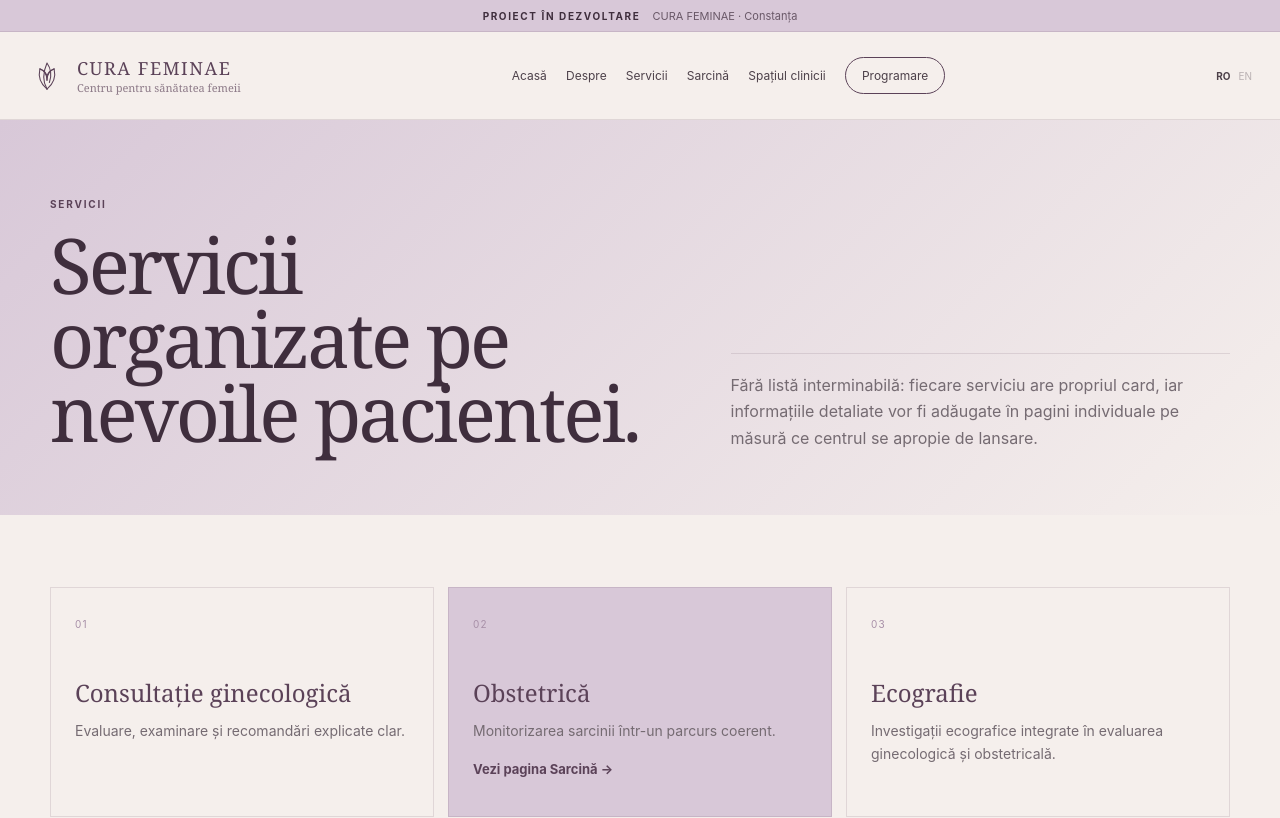
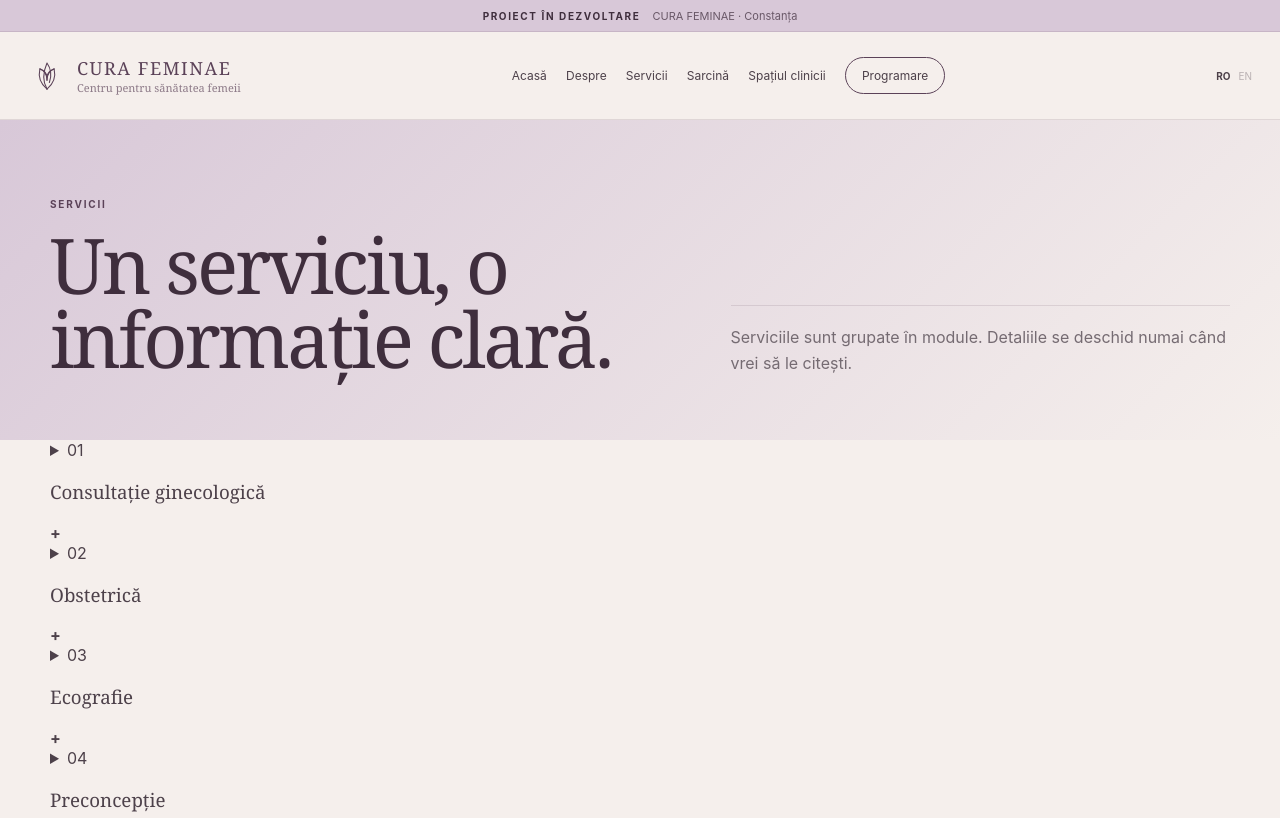
Before and after one commit to ghergabrieli-cyber/CURA-FEMINAE, a Next.js app: page /servicii in a window 1280 px wide. Shown: the top 818 px of the page. Built offline with nearby package versions, Linux system fonts and the light colour scheme.

Commit message:
Refine CURA FEMINAE structure and visual system: app/servicii/page.tsx

```diff
--- a/app/servicii/page.tsx
+++ b/app/servicii/page.tsx
@@ -1,21 +1,19 @@
 import Link from "next/link";
-import { SiteFooter, SiteHeader } from "../components/SiteChrome";
+import {SiteFooter,SiteHeader} from "../components/SiteChrome";
 
 const services=[
  ["Consultație ginecologică","Evaluare, examinare și recomandări explicate clar."],
- ["Obstetrică","Monitorizarea sarcinii într-un parcurs coerent."],
+ ["Obstetrică","Monitorizarea sarcinii într-un parcurs coerent, cu continuitate între vizite."],
  ["Ecografie","Investigații ecografice integrate în evaluarea ginecologică și obstetricală."],
  ["Preconcepție","Pregătire și evaluare înaintea unei sarcini."],
  ["Prevenție","Controale și îngrijire preventivă adaptate etapei de viață."],
- ["Postpartum","Reevaluare după naștere și orientare pentru recuperare."],
+ ["Postpartum","Reevaluare după naștere și orientare pentru recuperare."]
 ] as const;
 
-export default function ServiciiPage(){
+export default function Page(){
  return <main><SiteHeader/>
-  <section className="pageHero shortPageHero"><div className="shell pageHeroGrid"><div><p className="kicker">SERVICII</p><h1>Servicii organizate pe nevoile pacientei.</h1></div><p>Fără listă interminabilă: fiecare serviciu are propriul card, iar informațiile detaliate vor fi adăugate în pagini individuale pe măsură ce centrul se apropie de lansare.</p></div></section>
-  <section className="shell serviceTiles">
-   {services.map(([title,text],i)=><article className="serviceTile" key={title}><span>0{i+1}</span><h3>{title}</h3><p>{text}</p>{title==="Obstetrică"&&<Link className="textLink" href="/sarcina">Vezi pagina Sarcină →</Link>}</article>)}
-  </section>
+  <section className="pageHero"><div className="shell pageHeroGrid"><div><p className="kicker">SERVICII</p><h1>Un serviciu, o informație clară.</h1></div><p>Serviciile sunt grupate în module. Detaliile se deschid numai când vrei să le citești.</p></div></section>
+  <section className="shell serviceGrid">{services.map(([title,text],i)=><details className="serviceModule" key={title}><summary><span>0{i+1}</span><h3>{title}</h3><b>+</b></summary><div><p>{text}</p>{title==="Obstetrică"&&<Link className="textLink" href="/sarcina">Pagina dedicată sarcinii →</Link>}</div></details>)}</section>
   <SiteFooter/>
  </main>
 }
```
